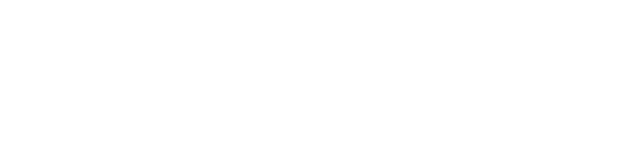
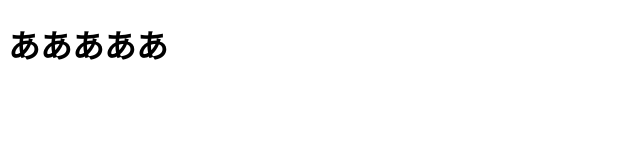
Before and after one commit to bata-san/MMDer, a plain HTML site: page main.html in a window 1280 px wide. Shown: the whole page, without its empty margins (0-640 px from the left). Drawn offline with Linux system fonts and the light colour scheme.

Commit message:
テスト1

```diff
--- a/main.html
+++ b/main.html
@@ -1,4 +1,6 @@
 <!DOCTYPE html>
 <html>
-
+    <body>
+        <h1>あああああ</h1>
+    </body>
 </html>
```
